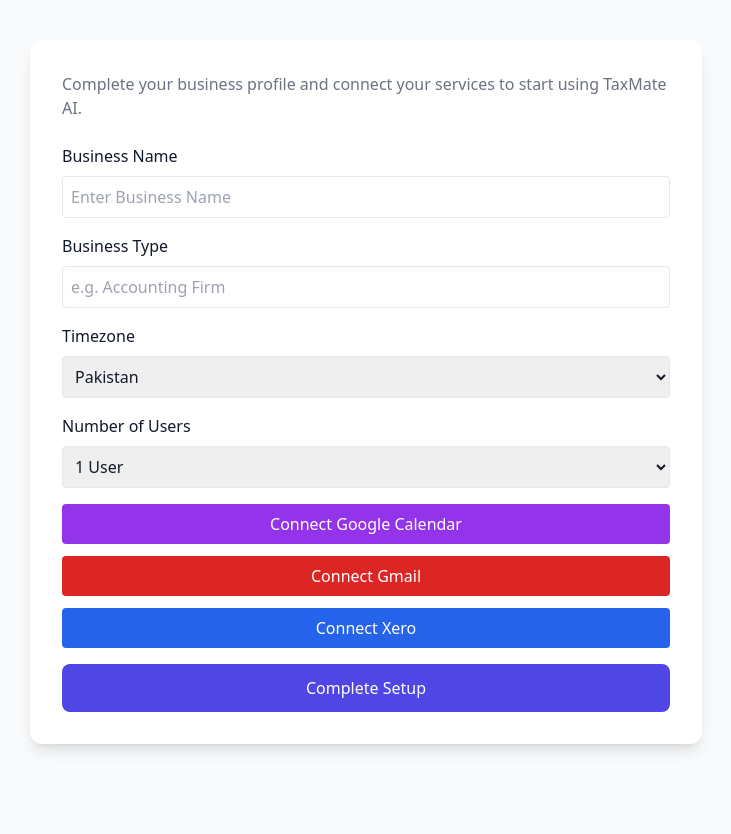
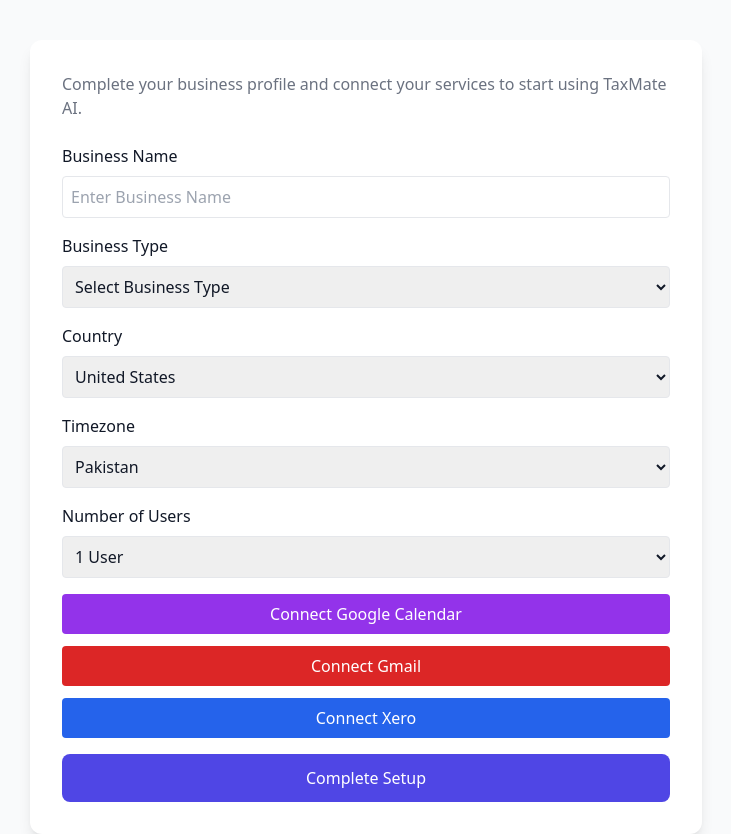
Before and after one commit to WaheedUllah572/ai-tax-agent-frontend, a React (Create React App) app: page /onboarding in a window 1280 px wide. Shown: the whole page, without its empty margins (274-1005 px from the left). Before the commit the page ends 800 px from the top, so only its background shows below. Built offline with nearby package versions, Linux system fonts and the light colour scheme; no server answers; sample sign-in values are in the browser's storage.

Commit message:
Fix onboarding fields and registration loading UX

```diff
--- a/src/pages/OnboardingPage.jsx
+++ b/src/pages/OnboardingPage.jsx
@@ -9,6 +9,7 @@
   const [businessType, setBusinessType] = useState("");
   const [timezone, setTimezone] = useState("Asia/Karachi");
   const [accountCount, setAccountCount] = useState(1);
+  const [country, setCountry] = useState("United States");
 
   const handleSubmit = async () => {
 
@@ -28,6 +29,7 @@
       body: JSON.stringify({
   business_name: businessName,
   business_type: businessType,
+  country: country,
   timezone,
   account_count: accountCount
 })
@@ -79,15 +81,47 @@
   Business Type
 </label>
 
-      <input
-        type="text"
-        placeholder="e.g. Accounting Firm"
+      <select
   value={businessType}
-        onChange={(e) =>
-          setBusinessType(e.target.value)
-        }
+  onChange={(e) => setBusinessType(e.target.value)}
   className="border p-2 rounded w-full mb-4"
-      />
+>
+  <option value="">Select Business Type</option>
+  <option value="Accountant">Accountant</option>
+  <option value="Electrician">Electrician</option>
+  <option value="Plumber">Plumber</option>
+  <option value="Contractor">Contractor</option>
+  <option value="Consultant">Consultant</option>
+  <option value="Real Estate">Real Estate</option>
+  <option value="Restaurant">Restaurant</option>
+  <option value="Retail">Retail</option>
+  <option value="Healthcare">Healthcare</option>
+  <option value="Lawyer">Lawyer</option>
+  <option value="Dentist">Dentist</option>
+  <option value="Medical Practice">Medical Practice</option>
+  <option value="Cleaning Company">Cleaning Company</option>
+  <option value="Landscaping">Landscaping</option>
+  <option value="HVAC">HVAC</option>
+  <option value="Construction">Construction</option>
+  <option value="Photographer">Photographer</option>
+  <option value="Freelancer">Freelancer</option>
+  <option value="Other">Other</option>
+</select>
+
+<label className="block mb-2 font-medium">
+  Country
+</label>
+
+<select
+  value={country}
+  onChange={(e) => setCountry(e.target.value)}
+  className="border p-2 rounded w-full mb-4"
+>
+  <option value="United States">United States</option>
+  <option value="Canada">Canada</option>
+  <option value="United Kingdom">United Kingdom</option>
+  <option value="Australia">Australia</option>
+</select>
 
       <label className="block mb-2 font-medium">
   Timezone
--- a/src/pages/auth/RegisterPage.jsx
+++ b/src/pages/auth/RegisterPage.jsx
@@ -8,6 +8,7 @@
   const [email, setEmail] = useState("");
   const [password, setPassword] = useState("");
   const [confirmPassword, setConfirmPassword] = useState("");
+  const [loading, setLoading] = useState(false);
   const { register } = useAuth();
   const navigate = useNavigate();
 
@@ -24,11 +25,15 @@
     return;
   }
 
-  const result = await register(
+  setLoading(true);
+
+const result = await register(
   name,
   email,
   password
 );
+
+setLoading(false);
 
   if (result?.error) {
     alert(result.error);
@@ -120,10 +125,11 @@
           </div>
 
           <button
-            type="submit"
+  type="submit"
+  disabled={loading}
             className="w-full bg-gradient-to-r from-green-500 to-blue-500 text-white py-3 rounded-xl font-semibold shadow-md hover:shadow-lg transition transform hover:-translate-y-0.5"
           >
-            Create Account
+            {loading ? "Creating Account..." : "Create Account"}
           </button>
         </form>
 
```
Lines whose indentation alone changed are shown as unchanged.
